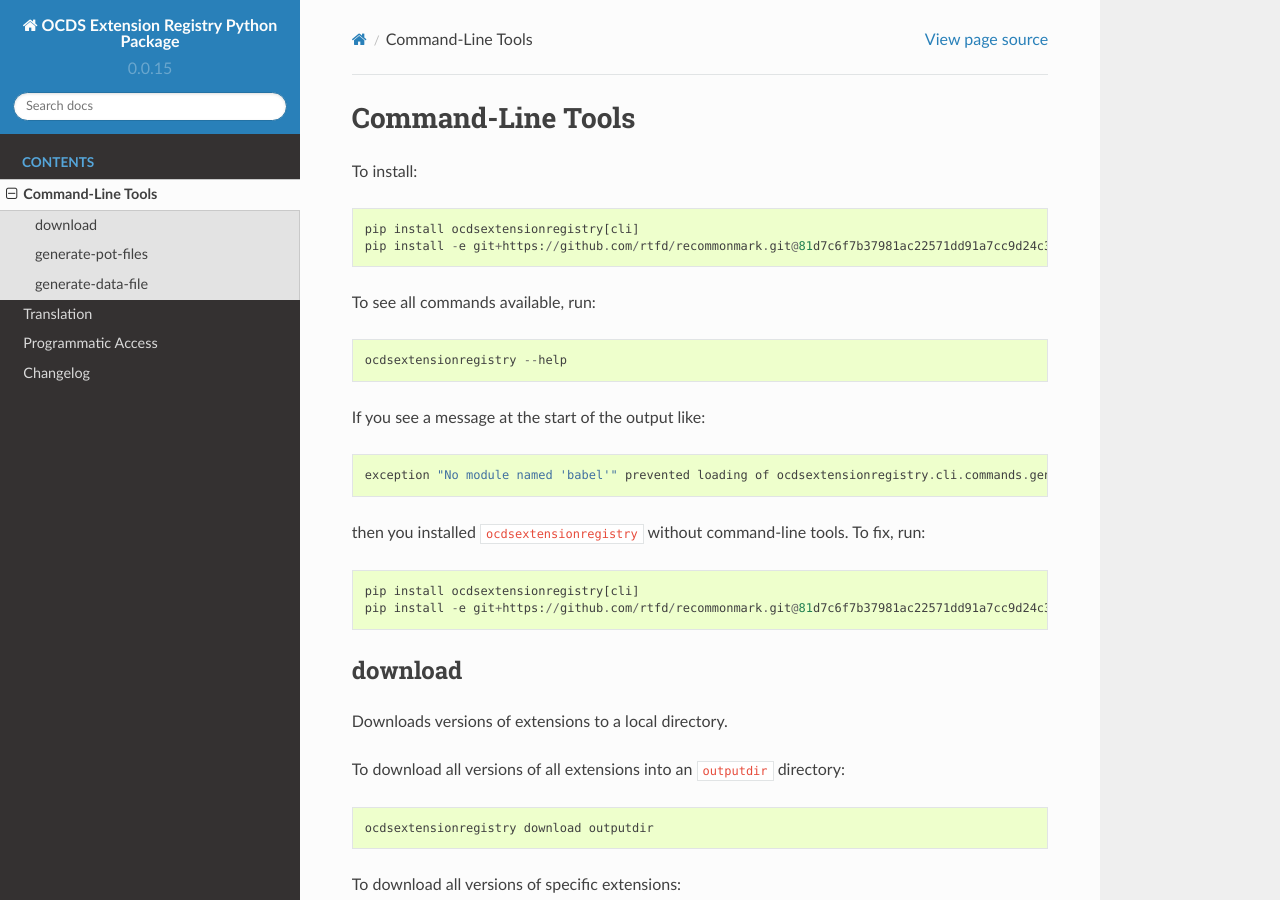
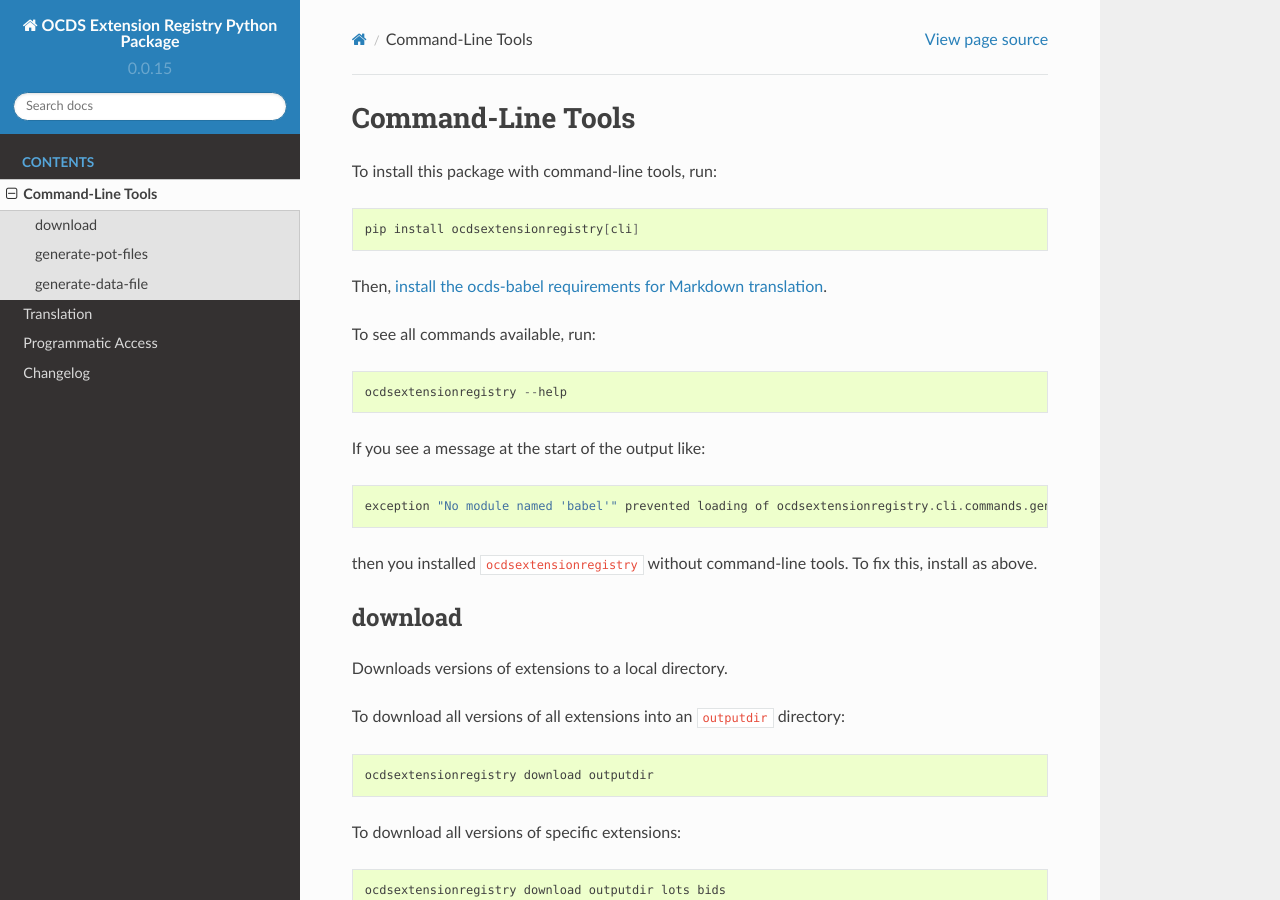
Before and after one commit to open-contracting/extension_registry.py, a Sphinx documentation site: the page built from docs/cli.rst, in a window 1280 px wide and 900 px high. Built offline with Sphinx 7.4.7 and the Read the Docs theme 2.0.0, drawn with Linux system fonts in a browser that asks for light colours.

Commit message:
Update instructions on how to install command-line tools

```diff
--- a/docs/cli.rst
+++ b/docs/cli.rst
@@ -1,10 +1,13 @@
 Command-Line Tools
 ==================
 
-To install::
+To install this package with command-line tools, run:
+
+.. code-block:: bash
 
     pip install ocdsextensionregistry[cli]
-    pip install -e git+https://github.com/rtfd/recommonmark.git@81d7c6f7b37981ac22571dd91a7cc9d24c3e66a1#egg=recommonmark
+
+Then, `install the ocds-babel requirements for Markdown translation <https://ocds-babel.readthedocs.io/en/latest/api/translate.html#install-requirements-for-markdown-translation>`__.
 
 To see all commands available, run::
 
@@ -14,10 +17,7 @@
 
     exception "No module named 'babel'" prevented loading of ocdsextensionregistry.cli.commands.generate_pot_files module
 
-then you installed ``ocdsextensionregistry`` without command-line tools. To fix, run::
-
-    pip install ocdsextensionregistry[cli]
-    pip install -e git+https://github.com/rtfd/recommonmark.git@81d7c6f7b37981ac22571dd91a7cc9d24c3e66a1#egg=recommonmark
+then you installed ``ocdsextensionregistry`` without command-line tools. To fix this, install as above.
 
 download
 --------
--- a/docs/translation.rst
+++ b/docs/translation.rst
@@ -4,10 +4,9 @@
 Setup
 -----
 
-Install this package with command-line tools as well as ``sphinx-intl`` and ``transifex-client``::
+:doc:`Install this package with command-line tools<cli>`, and then install ``sphinx-intl`` and ``transifex-client``::
 
-    pip install ocdsextensionregistry[cli] 'sphinx-intl<1' transifex-client
-    pip install -e git+https://github.com/rtfd/recommonmark.git@81d7c6f7b37981ac22571dd91a7cc9d24c3e66a1#egg=recommonmark
+    pip install 'sphinx-intl<1' transifex-client
 
 Create a `~/.transifexrc <https://docs.transifex.com/client/client-configuration#%7E/-transifexrc>`__ file (replace ``USERNAME`` and ``PASSWORD``)::
 
```
Also changed, not shown: README.rst (+4 -9 lines).
